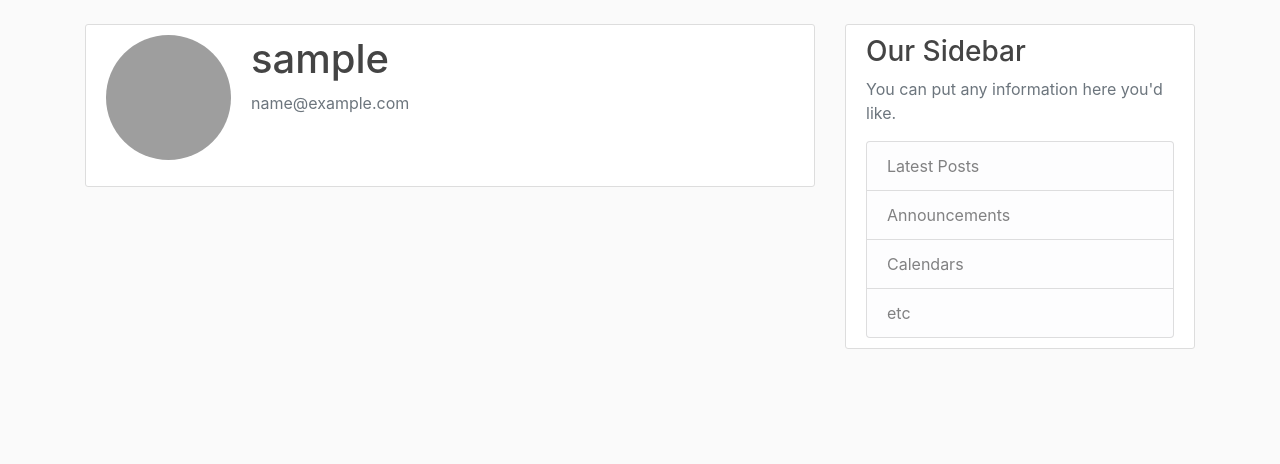
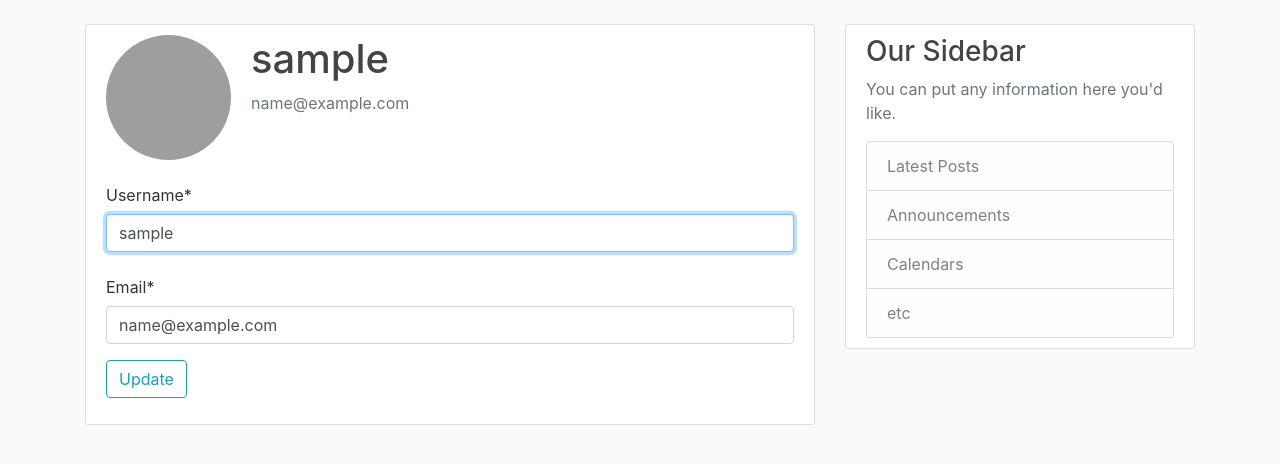
Before and after one commit to SazzadR/django-blog, a Django app: page /accounts/profile/ in a window 1280 px wide. Shown: the part 56-520 px from the top of the page. Run offline with Django 3.2, Linux system fonts and the light colour scheme; the visitor is signed in with stand-in values (Sample User, id 1); parts of the project's set-up code (start-up, migrations or seed data) failed here and were passed over; some libraries are stand-ins or nearby versions; grey boxes are pictures that could not be loaded.

Commit message:
Update profile

```diff
--- a/accounts/forms.py
+++ b/accounts/forms.py
@@ -1,4 +1,5 @@
 from django import forms
+from accounts.models import User
 from django.contrib.auth import get_user_model
 from django.contrib.auth.forms import UserCreationForm, AuthenticationForm
 
@@ -113,3 +114,25 @@ class LoginForm(AuthenticationForm):
             'username',
             'password',
         }
+
+
+class UserForm(forms.ModelForm):
+    email = forms.EmailField(required=True, widget=forms.TextInput(attrs={
+        'class': 'form-control'
+    }))
+
+    class Meta:
+        model = User
+        fields = ('username', 'email')
+        labels = {
+            'username': 'Username',
+            'email': 'Email'
+        }
+        widgets = {
+            'username': forms.TextInput(
+                attrs={
+                    'class': 'form-control',
+                    'autofocus': True
+                }
+            )
+        }
--- a/accounts/templates/accounts/profile.html
+++ b/accounts/templates/accounts/profile.html
@@ -1,4 +1,6 @@
 {% extends 'blog/base.html' %}
+
+{% load widget_tweaks %}
 
 {% block content %}
     <div class="content-section">
@@ -10,5 +12,28 @@
                 <p class="text-secondary">{{ request.user.email }}</p>
             </div>
         </div>
+        <form action="{% url 'accounts:profile' %}" method="post" enctype="multipart/form-data">
+            {% csrf_token %}
+            {% for field in user_form %}
+                <div class="form-group">
+                    <label for="{{ field.id_for_label }}" class="col-form-label">
+                        {{ field.label }}{% if field.field.required %}<span class="asteriskField">*</span>{% endif %}
+                    </label>
+                    {% if field.errors %}
+                        {% render_field field class="form-control is-invalid" %}
+                        <small class="form-text text-muted">
+                            {% for error in field.errors %}
+                                <li class="text-danger">{{ error }}</li>
+                            {% endfor %}
+                        </small>
+                    {% else %}
+                        {% render_field field %}
+                    {% endif %}
+                </div>
+            {% endfor %}
+            <div class="form-group">
+                <button class="btn btn-outline-info" type="submit">Update</button>
+            </div>
+        </form>
     </div>
 {% endblock %}
--- a/accounts/urls.py
+++ b/accounts/urls.py
@@ -1,5 +1,5 @@
 from django.urls import path
-from accounts.views import profile
+from accounts.views.profile import Profile
 from accounts.views.register import Register
 from accounts.views.login import Login, Logout
 
@@ -9,5 +9,5 @@ urlpatterns = [
     path('register/', Register.as_view(), name='register'),
     path('login/', Login.as_view(), name='login'),
     path('logout/', Logout.as_view(), name='logout'),
-    path('profile/', profile.profile, name='profile')
+    path('profile/', Profile.as_view(), name='profile')
 ]
--- a/accounts/views/profile.py
+++ b/accounts/views/profile.py
@@ -1,11 +1,31 @@
+from django.views import View
+from django.shortcuts import render
+from accounts.forms import UserForm
 from django.http import HttpResponse
-from django.shortcuts import render
 
 
-def profile(request):
-    if request.user.profile.image:
-        request.user.profile.image_url = request.build_absolute_uri(request.user.profile.image.url)
-    else:
-        request.user.profile.image_url = 'http://www.gravatar.com/avatar/0bc83cb571cd1c50ba6f3e8a78ef1346'
+class Profile(View):
+    def insert_profile_image(self, request):
+        if request.user.profile.image:
+            request.user.profile.image_url = request.build_absolute_uri(request.user.profile.image.url)
+        else:
+            request.user.profile.image_url = 'http://www.gravatar.com/avatar/0bc83cb571cd1c50ba6f3e8a78ef1346'
 
-    return render(request, 'accounts/profile.html')
+    def get(self, request):
+        self.insert_profile_image(request)
+        user_form = UserForm(instance=request.user)
+
+        return render(request, 'accounts/profile.html', {
+            'user_form': user_form
+        })
+
+    def post(self, request):
+        self.insert_profile_image(request)
+        user_form = UserForm(request.POST, instance=request.user)
+
+        if user_form.is_valid():
+            user_form.save()
+
+        return render(request, 'accounts/profile.html', {
+            'user_form': user_form
+        })
```
